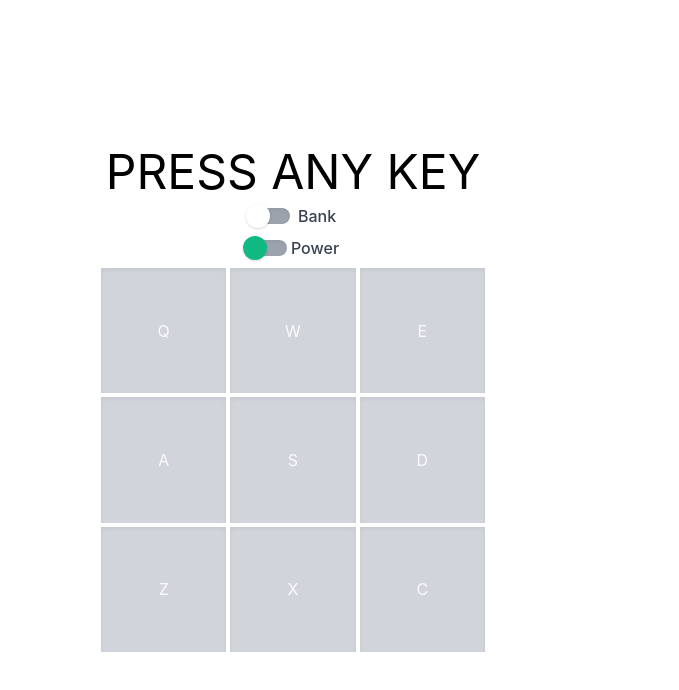
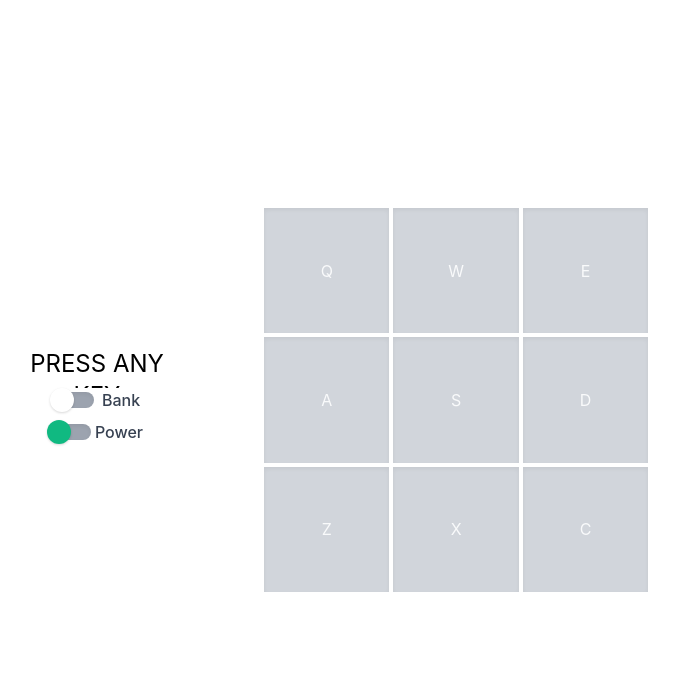
Before and after one commit to synerjay/drum-machine-react-app, a React (Create React App) app: page / in a window 1280 px wide. Shown: the top 690 px of the page, without its empty margins (347-1026 px from the left). Built offline with nearby package versions, Linux system fonts and the light colour scheme.

Commit message:
fixed the changeable div

```diff
--- a/src/components/Display.js
+++ b/src/components/Display.js
@@ -3,7 +3,7 @@ import React from 'react';
 function Display({ display }) {
   return (
     <div className='Display'>
-      <h2 className='DisplayText text-5xl flex justify-center mb-2 uppercase'>
+      <h2 className='DisplayText text-2xl flex justify-center mb-2 uppercase text-center'>
         {display}
       </h2>
     </div>
--- a/src/containers/DrumMachine.js
+++ b/src/containers/DrumMachine.js
@@ -40,14 +40,17 @@ function DrumMachine() {
 
   const handleKeyPress = (e) => {
     const target = audioFiles.find((item) => item.keyCode === e.keyCode);
+    if (target) {
       const idArray = buttonRef.current.find(
         (element) => element.id === target.label
       );
+
       if (powerToggle) {
         idArray.focus();
         setTimeout(() => idArray.blur(), 100);
         playSound(String.fromCharCode(e.keyCode));
         setDisplay(target.label);
+      }
     }
   };
 
@@ -75,10 +78,12 @@ function DrumMachine() {
   }, [soundChange]);
 
   return (
-    <div className='DrumMachine flex flex-col justify-center w-96'>
+    <div className='DrumMachine flex flex-col justify-center w-96 md:flex-row md:w-full md:space-x-2 md:items-center'>
+      <div className='Panel md:flex md:flex-wrap md:justify-center md:content-center md:h-96 md:max-w-md'>
         <Display display={display} />
         <ChangeToggle soundChange={soundChange} />
         <PowerToggle powerSwitch={powerSwitch} />
+      </div>
       <Pad
         audioFiles={audioFiles}
         buttonRef={buttonRef}
--- a/src/index.css
+++ b/src/index.css
@@ -29,3 +29,11 @@ input:checked ~ .dotB {
   transform: translateX(100%);
   background-color: #48bb78;
 }
+
+.Display {
+  max-width: 140px;
+  max-height: 40px;
+  min-width: 140px;
+  min-height: 40px;
+  overflow: hidden;
+}
```
Lines whose indentation alone changed are shown as unchanged.
